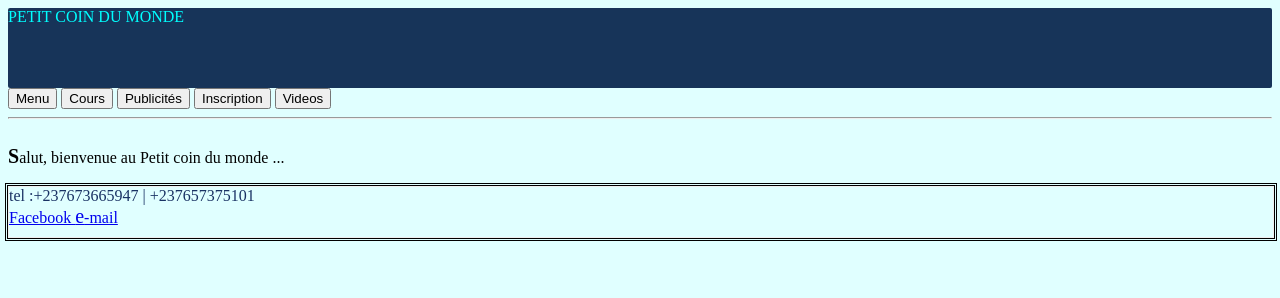
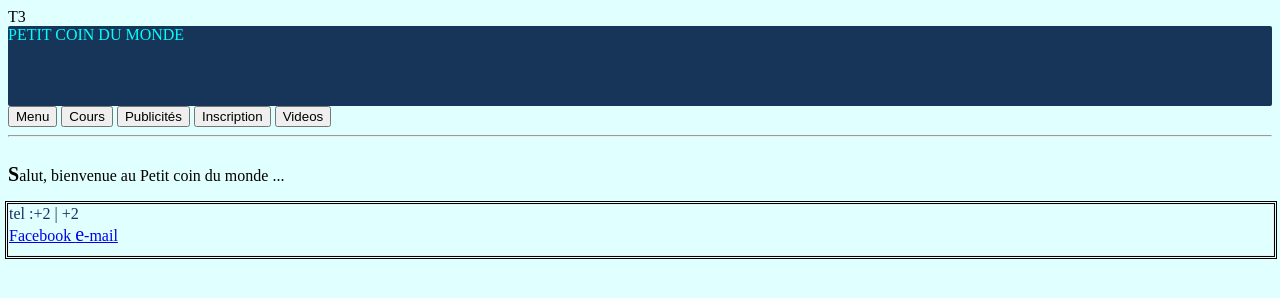
Before and after one commit to Bu8hun73r/Bu8hun73r.github.io, a plain HTML site: page pcm0.html in a window 1280 px wide. Drawn offline with Linux system fonts and the light colour scheme; files that its build step writes are made by us from their sources.

Commit message:
Update pcm0.html

```diff
--- a/pcm0.html
+++ b/pcm0.html
@@ -1,10 +1,10 @@
-<!DOCTYPE html>
+T3<!DOCTYPE html>
 <html  lang = "fr">
   <head>
      <!-- file 0 -->
        <title> Page 0 </title>
 
-       <link rel="stylesheet" href="../Style/headerstyle.css ">
+       <link rel="stylesheet" href="headerstyle.css ">
 
    </head>
 
@@ -51,7 +51,7 @@
 
    <footer class = "feet">
        <div id = "contact">
-              tel :+237673665947 | +237657375101
+              tel :+2 | +2
         <div id = "social">
             <a href="https://facebook.com">Facebook
             <a href="malto:hbug39457@gmail.com"><span style = "font-size: 20px">e</span>-mail
```
